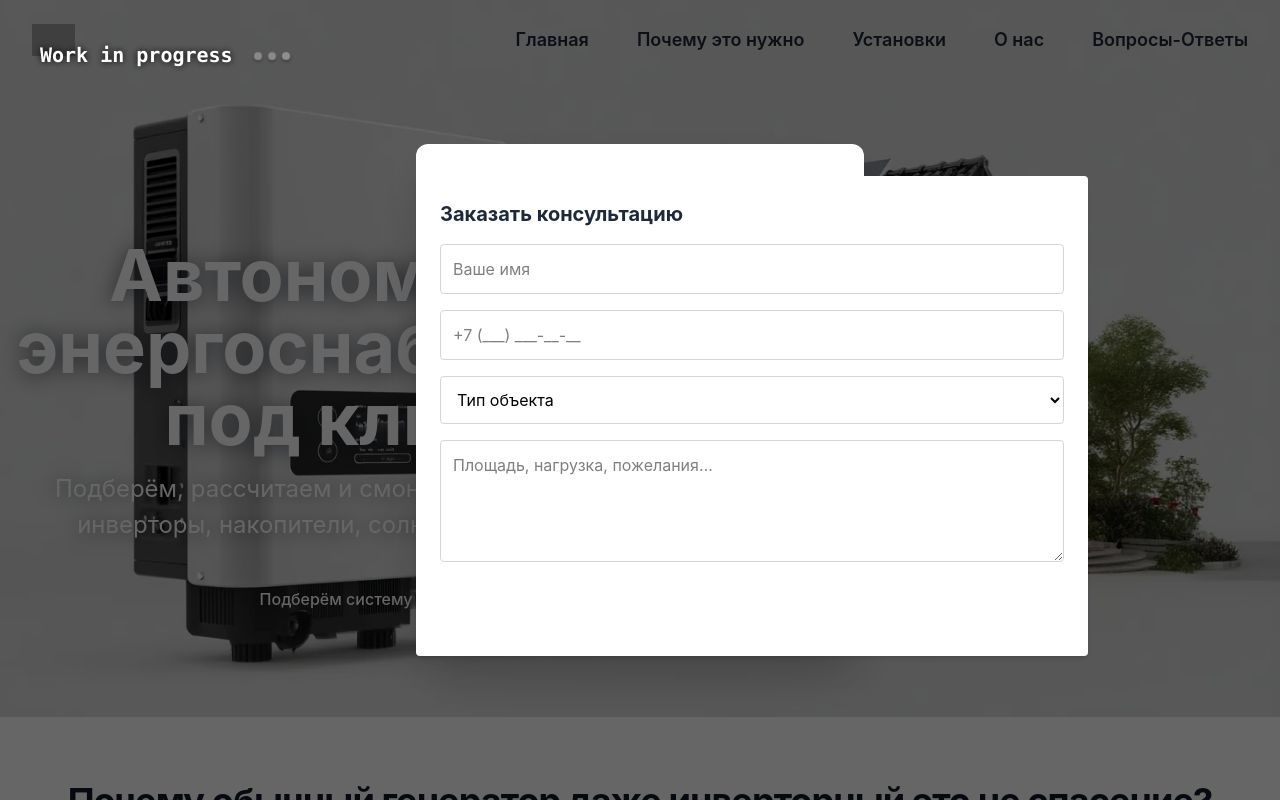
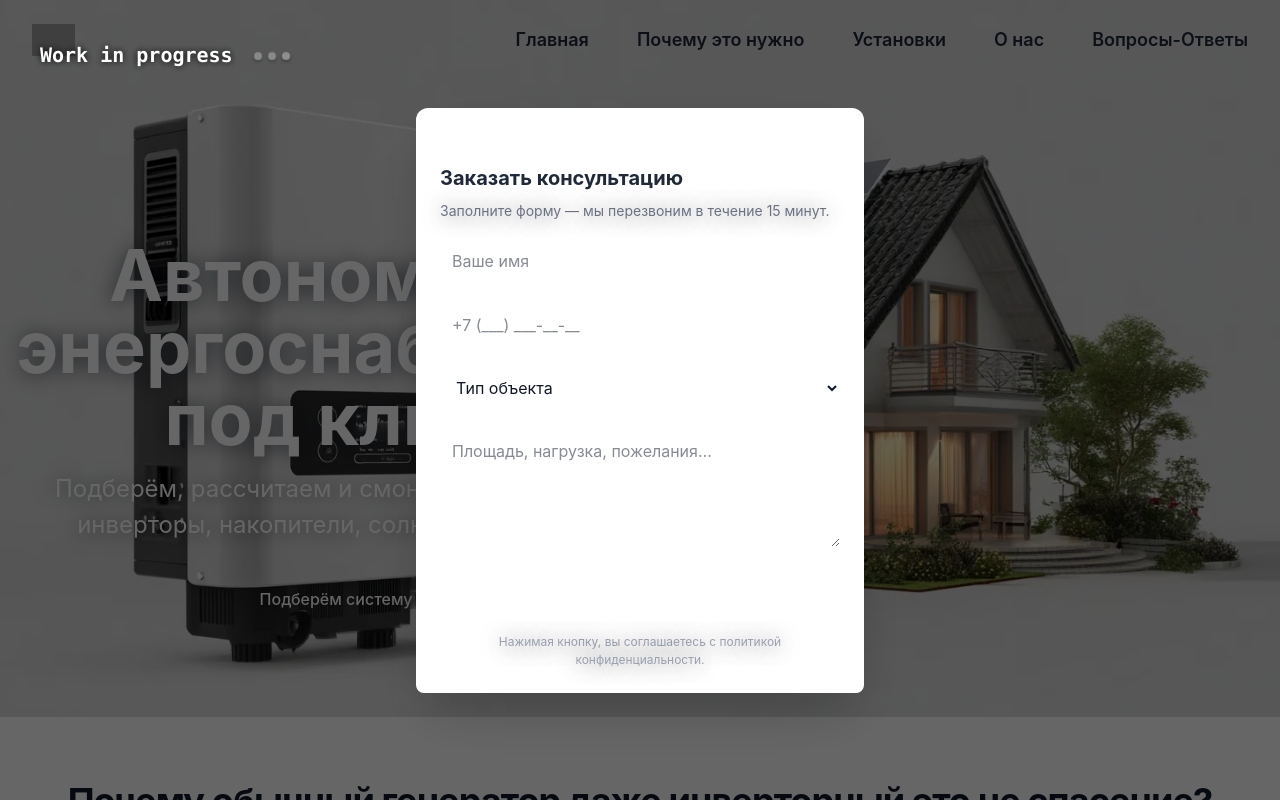
Before and after one commit to GarryVar/invertor-energy, a React (Vite) app: page / in a window 1280 px wide. Both pictures are taken after a click on the button "Подберём систему". Built offline with nearby package versions, Linux system fonts and the light colour scheme; grey boxes are pictures that could not be loaded.

Commit message:
refactor: improve ContactForm UX and validation logic

```diff
--- a/src/components/ContactForm/ContactForm.jsx
+++ b/src/components/ContactForm/ContactForm.jsx
@@ -1,82 +1,181 @@
 import { useState } from "react";
+import styles from "./ContactForm.module.css";
 
 function ContactForm() {
-  const [status, setStatus] = useState(null);
+  // ВСТАВЬ СЮДА СВОЙ КЛЮЧ ИЗ FORMTOEMAIL
+  const FORMTOMAIL_API_KEY = "YOUR_API_KEY";
+  const FORMTOMAIL_URL = "https://api.formtomail.ru/send";
+
+  const [status, setStatus] = useState("idle");
+  const [errors, setErrors] = useState({});
+  const [phone, setPhone] = useState("");
+
+  const formatPhone = (raw) => {
+    const digits = raw.replace(/\D/g, "");
+    let cleaned = digits;
+    if (cleaned.startsWith("8")) cleaned = "7" + cleaned.slice(1);
+    if (cleaned.startsWith("7") && cleaned.length > 0) {
+      const d = cleaned.slice(1);
+      let formatted = "+7";
+      if (d.length > 0) formatted += " (" + d.slice(0, 3);
+      if (d.length >= 3) formatted += ") " + d.slice(3, 6);
+      if (d.length >= 6) formatted += "-" + d.slice(6, 8);
+      if (d.length >= 8) formatted += "-" + d.slice(8, 10);
+      return formatted;
+    }
+    return raw;
+  };
+
+  const handlePhoneChange = (e) => setPhone(formatPhone(e.target.value));
+
+  const validate = (formData) => {
+    const errs = {};
+    const name = formData.get("name")?.trim();
+    const phoneClean = phone.replace(/\D/g, "");
+
+    if (!name || name.length < 2) errs.name = "Введите имя";
+    if (!phoneClean || phoneClean.length < 11)
+      errs.phone = "Введите корректный телефон";
+    return errs;
+  };
 
   const handleSubmit = async (e) => {
     e.preventDefault();
     const formData = new FormData(e.target);
-    // ВСТАВЬ СЮДА СВОЙ FORMSPREE URL
-    const url = 'https://formspree.io/f/ТВОЙ_ID';
+    const errs = validate(formData);
+    if (Object.keys(errs).length > 0) {
+      setErrors(errs);
+      return;
+    }
+    setErrors({});
+    setStatus("submitting");
+
+    const payload = {
+      title: "Новая заявка с лендинга",
+      body: {
+        Имя: formData.get("name"),
+        Телефон: phone,
+        "Тип объекта": formData.get("object_type") || "не указан",
+        Комментарий: formData.get("comment") || "без комментария",
+        Страница: window.location.href,
+      },
+    };
 
     try {
-      const res = await fetch(url, {
-        method: 'POST',
-        body: formData,
+      const res = await fetch(FORMTOMAIL_URL, {
+        method: "POST",
+        headers: {
+          Authorization: `Bearer ${FORMTOMAIL_API_KEY}`,
+          "Content-Type": "application/json",
+        },
+        body: JSON.stringify(payload),
       });
-      if (res.ok) {
-        setStatus('success');
+      const data = await res.json();
+      if (res.ok && data.statusCode === 200) {
+        setStatus("success");
+        e.target.reset();
+        setPhone("");
       } else {
-        setStatus('error');
+        setStatus("error");
       }
-    } catch (err) {
-      setStatus('error');
+    } catch {
+      setStatus("error");
     }
   };
 
-  if (status === 'success') {
+  if (status === "success") {
     return (
-      <div className="p-6 bg-green-50 rounded border border-green-200 text-green-700 text-center">
-        Спасибо! Мы свяжемся с вами в ближайшее время.
+      <div className="p-8 bg-green-50 rounded-lg border border-green-200 text-center">
+        <div className="text-4xl mb-3">✅</div>
+        <h3 className="text-xl font-bold text-green-800 mb-2">
+          Заявка отправлена!
+        </h3>
+        <p className="text-green-700 mb-4">
+          Мы свяжемся с вами в ближайшее время.
+        </p>
+        <a
+          href="tel:+79990000000"
+          className="inline-block bg-green-600 text-white px-6 py-2 rounded hover:bg-green-700 transition"
+        >
+          Позвонить
+        </a>
       </div>
     );
   }
 
   return (
-    <form onSubmit={handleSubmit} className="w-2xl space-y-4 bg-white p-6 rounded shadow-md">
-      <h3 className="text-xl font-bold text-gray-800 mb-4">Заказать консультацию</h3>
+    <form
+      onSubmit={handleSubmit}
+      className={`${styles.Form} space-y-4 bg-white p-6 rounded-lg shadow-md`}
+    >
+      <h3 className="text-xl font-bold text-gray-800 mb-2">
+        Заказать консультацию
+      </h3>
+      <p className="text-sm text-gray-500 mb-4">
+        Заполните форму — мы перезвоним в течение 15 минут.
+      </p>
+
+      <div>
         <input
           name="name"
           placeholder="Ваше имя"
-        required
-        className="w-full p-3 border border-gray-300 rounded focus:ring-2 focus:ring-blue-500"
+          className={`w-full p-3 border rounded focus:ring-2 focus:ring-blue-500 ${errors.name ? "border-red-400" : "border-gray-300"}`}
         />
+        {errors.name && (
+          <p className="text-red-500 text-sm mt-1">{errors.name}</p>
+        )}
+      </div>
+
+      <div>
         <input
           name="phone"
           type="tel"
+          value={phone}
+          onChange={handlePhoneChange}
           placeholder="+7 (___) ___-__-__"
-        required
-        className="w-full p-3 border border-gray-300 rounded focus:ring-2 focus:ring-blue-500"
+          className={`w-full p-3 border rounded focus:ring-2 focus:ring-blue-500 ${errors.phone ? "border-red-400" : "border-gray-300"}`}
         />
+        {errors.phone && (
+          <p className="text-red-500 text-sm mt-1">{errors.phone}</p>
+        )}
+      </div>
+
       <select
         name="object_type"
         className="w-full p-3 border border-gray-300 rounded focus:ring-2 focus:ring-blue-500"
       >
         <option value="">Тип объекта</option>
-        <option value="house">Частный дом</option>
-        <option value="cottage">Дача / коттедж</option>
-        <option value="business">Бизнес / офис</option>
-        <option value="other">Другое</option>
+        <option value="Частный дом">Частный дом</option>
+        <option value="Дача / коттедж">Дача / коттедж</option>
+        <option value="Бизнес / офис">Бизнес / офис</option>
+        <option value="Другое">Другое</option>
       </select>
+
       <textarea
         name="comment"
         placeholder="Площадь, нагрузка, пожелания…"
         rows="4"
         className="w-full p-3 border border-gray-300 rounded focus:ring-2 focus:ring-blue-500"
       />
+
       <button
         type="submit"
-        className="w-full bg-blue-600 text-white py-3 px-4 rounded hover:bg-blue-700 transition font-medium"
+        disabled={status === "submitting"}
+        className="w-full bg-blue-600 text-white py-3 px-4 rounded hover:bg-blue-700 transition font-medium disabled:opacity-50"
       >
-        Получить консультацию
+        {status === "submitting" ? "Отправляем…" : "Получить консультацию"}
       </button>
-      {status === 'error' && (
-        <p className="text-red-600 text-sm text-center mt-2">
-          Ошибка отправки. Попробуйте позже или позвоните нам.
+
+      {status === "error" && (
+        <p className="text-red-600 text-sm text-center">
+          Ошибка отправки. Попробуйте позже.
         </p>
       )}
+
+      <p className="text-xs text-gray-400 text-center">
+        Нажимая кнопку, вы соглашаетесь с политикой конфиденциальности.
+      </p>
     </form>
   );
 }
-
 export default ContactForm;
--- /dev/null
+++ b/src/components/ContactForm/ContactForm.module.css
@@ -0,0 +1,19 @@
+.Form {
+  box-shadow: none;
+
+  button {
+    background: var(--color-cyan-700);
+  }
+
+  input,
+  select,
+  textarea {
+    box-shadow: none;
+    border: 1px solid var(--primary-grey);
+    color: var(--color-gray-900);
+
+    ::placeholder {
+      color: var(--color-gray-900);
+    }
+  }
+}
```
Lines whose indentation alone changed are shown as unchanged.
